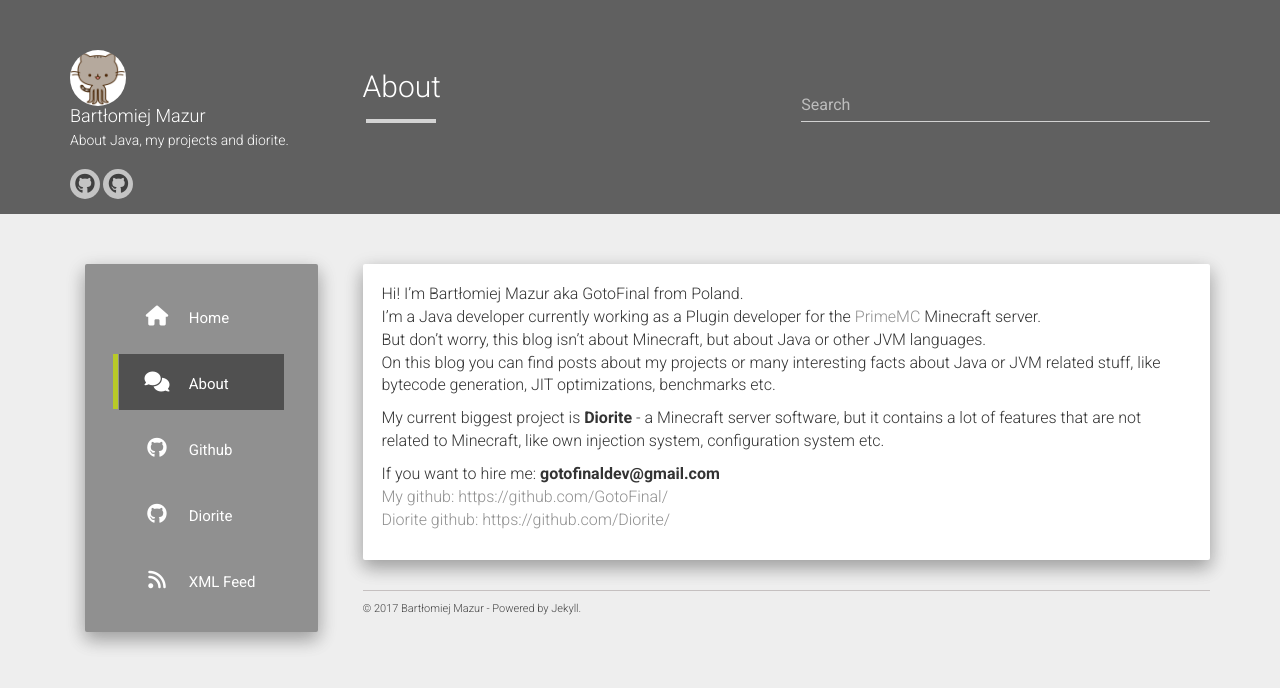
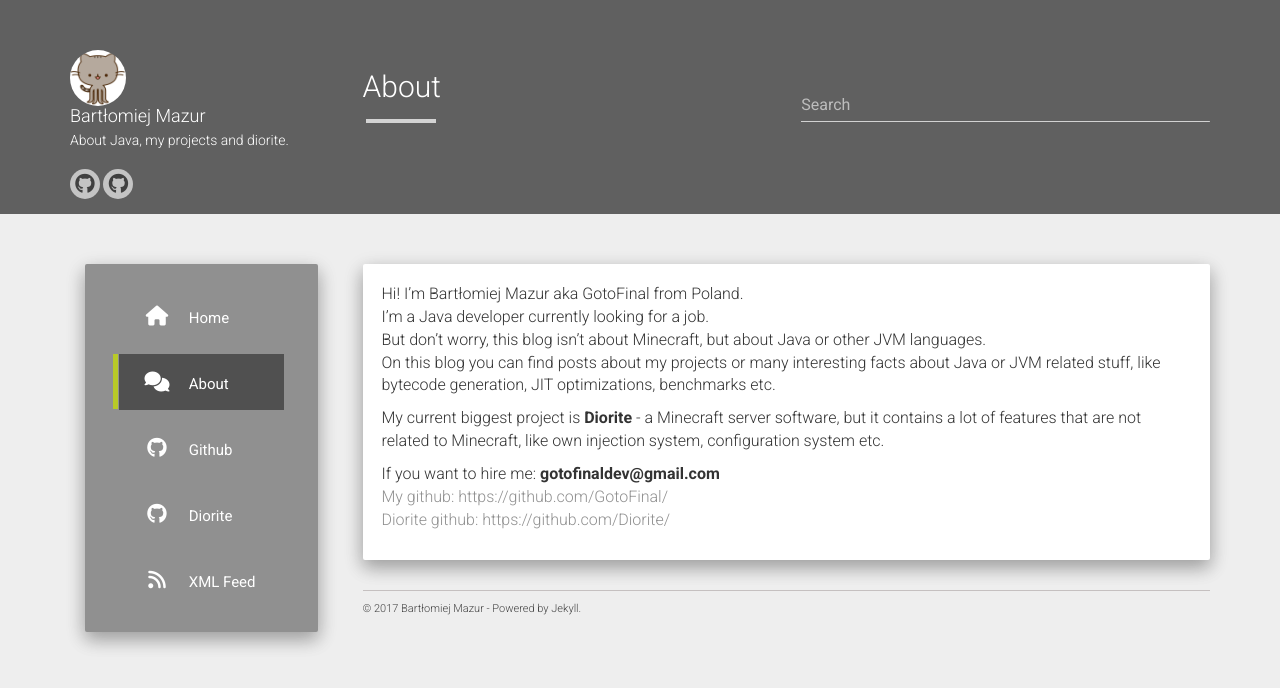
Before and after one commit to GotoFinal/blog, a Jekyll site: the page built from about.md, in a window 1280 px wide. Shown: the top 688 px of the page. Built offline with Jekyll 4.4.1, drawn with Linux system fonts in a browser that asks for light colours; nearby versions of some CDN libraries.

Commit message:
Fix job info

```diff
--- a/about.md
+++ b/about.md
@@ -5,7 +5,7 @@ permalink: /about/
 ---
 
 Hi! I'm Bartłomiej Mazur aka GotoFinal from Poland.
-I'm a Java developer currently working as a Plugin developer for the [PrimeMC](https://primemc.org/) Minecraft server.
+I'm a Java developer currently looking for a job.
 But don't worry, this blog isn't about Minecraft, but about Java or other JVM languages.
 On this blog you can find posts about my projects or many interesting facts about Java or JVM related stuff, like bytecode generation, JIT optimizations, benchmarks etc.
 
```
Also changed, not shown: _posts/2017-05-29-welcome.md (+1 -1 lines).
